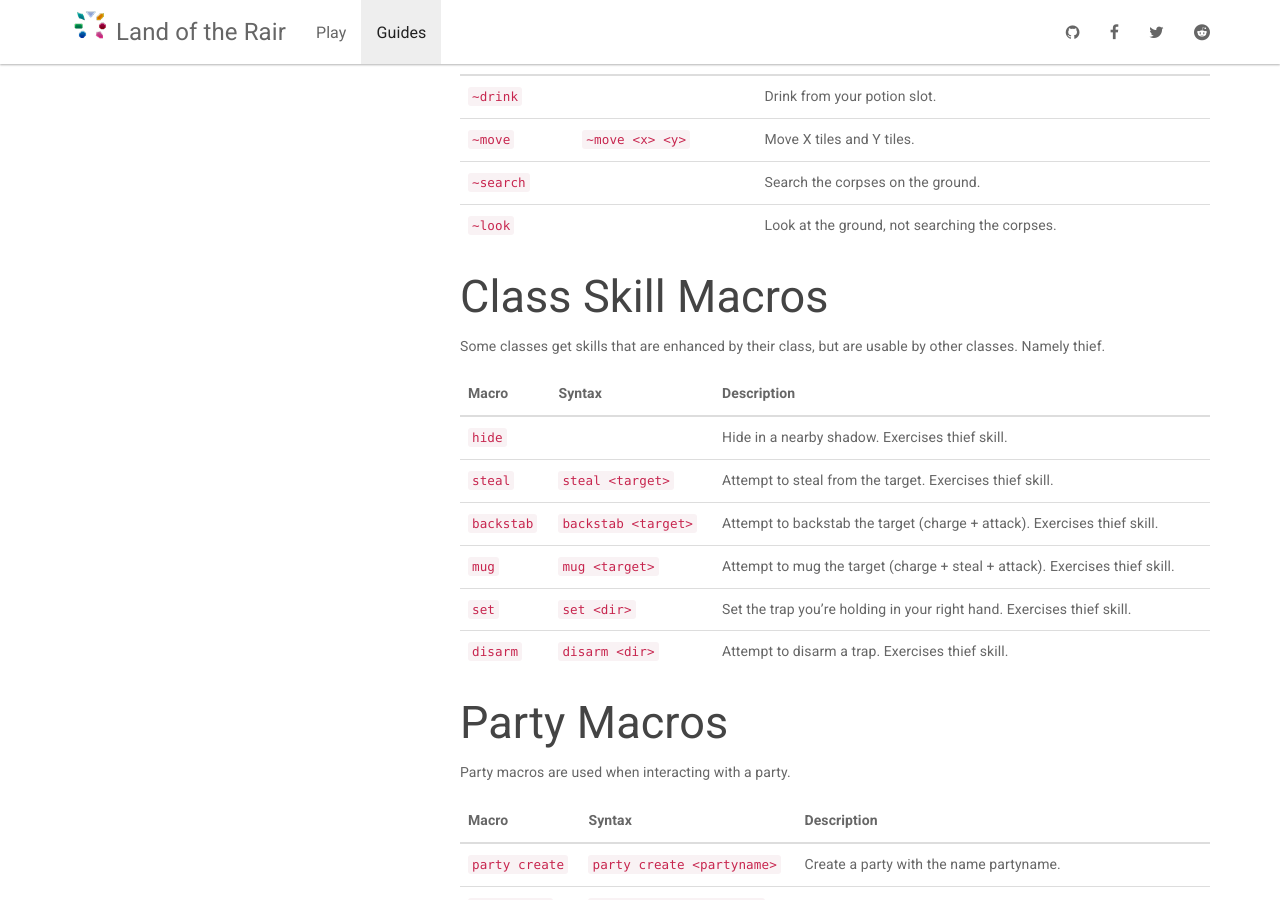
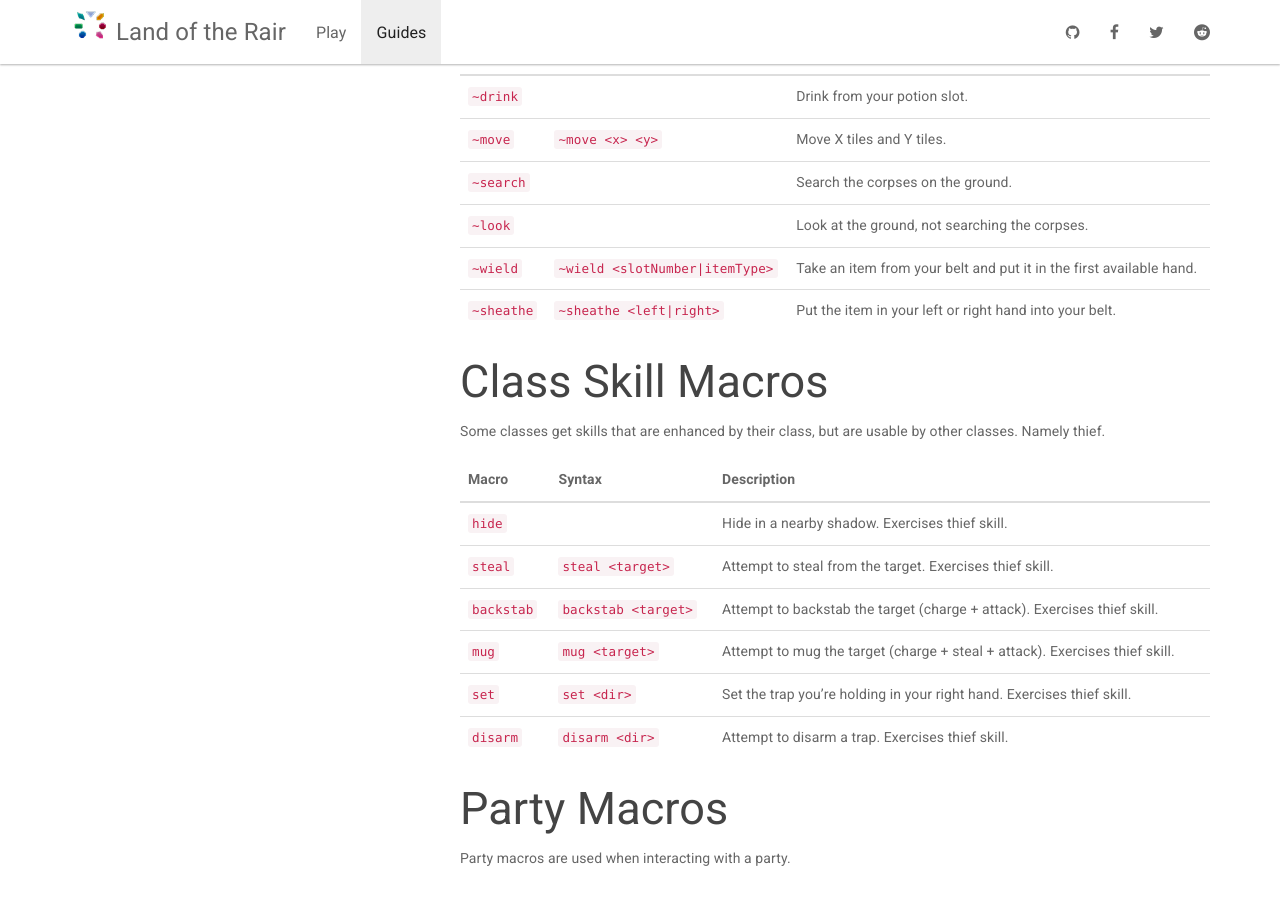
Before and after one commit to LandOfTheRair/landoftherair.github.io, a Jekyll site: the page built from _docs/getting-started/default-macros.md, in a window 1280 px wide and 900 px high, scrolled down 2055 px. Built offline with Jekyll 4.4.1, drawn with Linux system fonts in a browser that asks for light colours; nearby versions of some CDN libraries.

Commit message:
Update default-macros.md

```diff
--- a/_docs/getting-started/default-macros.md
+++ b/_docs/getting-started/default-macros.md
@@ -63,6 +63,8 @@ Macro | Syntax | Description
 `~move`         | `~move <x> <y>` | Move X tiles and Y tiles.
 `~search`       | | Search the corpses on the ground.
 `~look`         | | Look at the ground, not searching the corpses.
+`~wield`        | `~wield <slotNumber|itemType>` | Take an item from your belt and put it in the first available hand.
+`~sheathe`      | `~sheathe <left|right>` | Put the item in your left or right hand into your belt.
 
 ## Class Skill Macros
 
```
